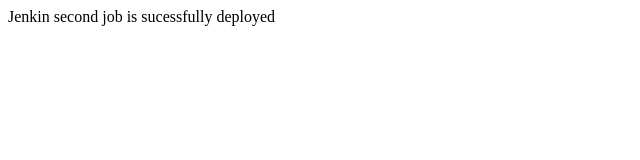
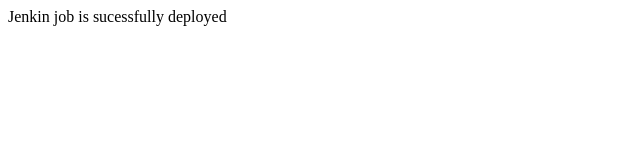
Before and after one commit to sen31088/webserver, a plain HTML site: page index.html in a window 1280 px wide. Shown: the full height of the page, 0-640 px from the left. Drawn offline with Linux system fonts and the light colour scheme.

Commit message:
Update index.html
vv

```diff
--- a/index.html
+++ b/index.html
@@ -1,5 +1,5 @@
 <html>
 <body>
-<p> Jenkin second job is sucessfully deployed </p>
+<p> Jenkin job is sucessfully deployed </p>
 </body>
 </html>
```
